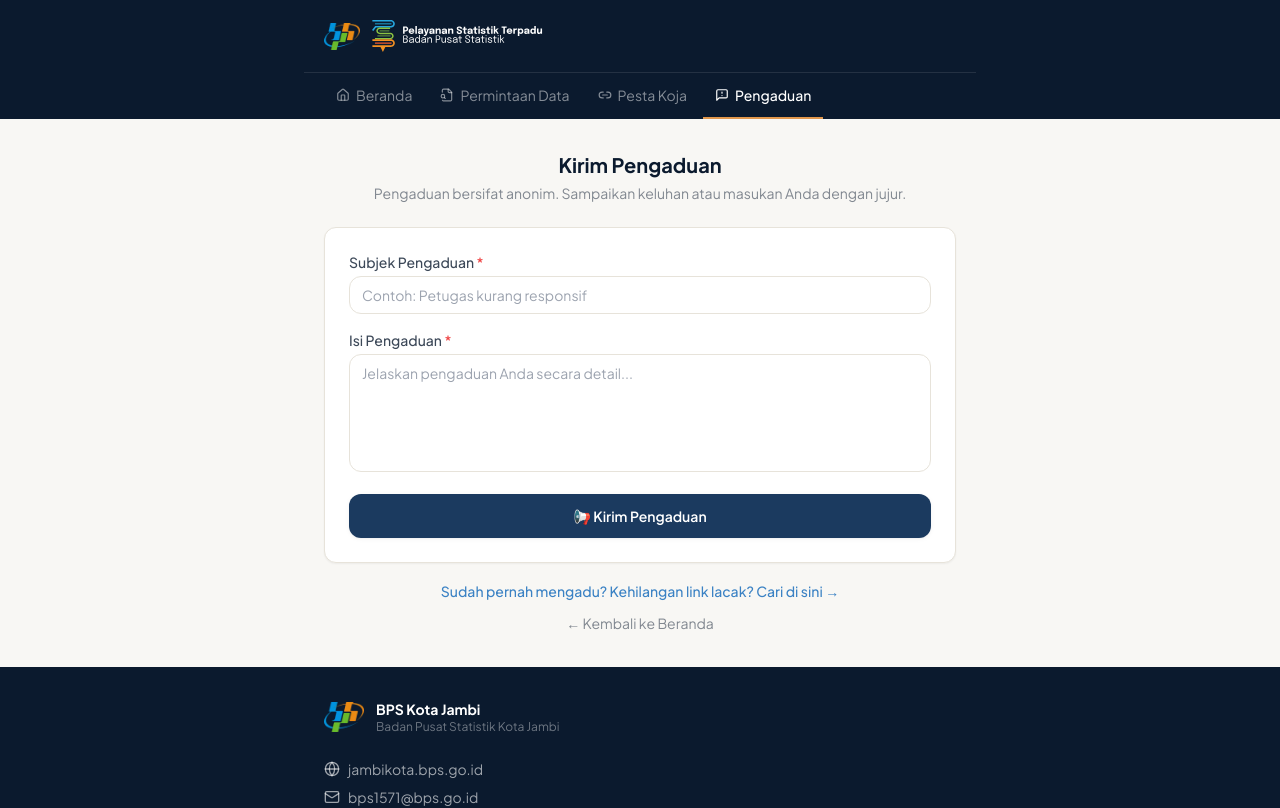
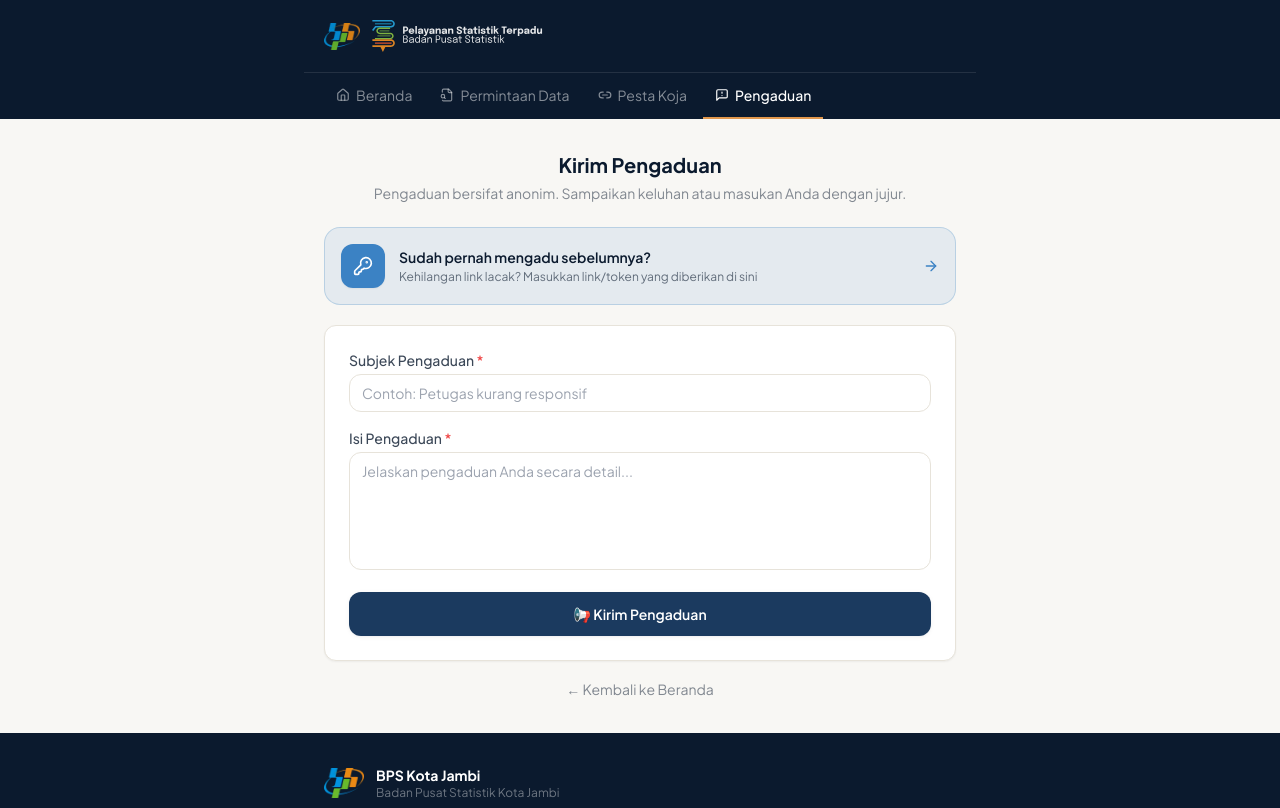
Before and after one commit to thoriqib/simpatik-next, a Next.js app: page /pengaduan in a window 1280 px wide. Shown: the top 808 px of the page. Built offline with nearby package versions, Linux system fonts and the light colour scheme.

Commit message:
fix error pengaduan

```diff
--- a/app/(publik)/pengaduan/page.tsx
+++ b/app/(publik)/pengaduan/page.tsx
@@ -1,6 +1,6 @@
 import { PengaduanForm } from './PengaduanForm';
 import Link from 'next/link';
-import { CheckCircle2 } from 'lucide-react';
+import { CheckCircle2, KeyRound, ArrowRight } from 'lucide-react';
 import { LinkPengaduanCard } from './LinkPengaduanCard';
 
 export default async function PengaduanPage({
@@ -35,19 +35,26 @@ export default async function PengaduanPage({
                 <p className="text-sm text-navy-950/50 mt-1">Pengaduan bersifat anonim. Sampaikan keluhan atau masukan Anda dengan jujur.</p>
             </div>
 
+            <Link
+                href="/pengaduan/cari"
+                className="group flex items-center gap-3.5 bg-azure-500/10 border border-azure-500/25 rounded-2xl px-4 py-4 mb-5 hover:bg-azure-500/15 hover:border-azure-500/40 transition-colors"
+            >
+                <div className="w-11 h-11 rounded-xl bg-azure-500 text-white flex items-center justify-center shrink-0 shadow-sm">
+                    <KeyRound className="w-5 h-5" />
+                </div>
+                <div className="flex-1 min-w-0">
+                    <div className="font-semibold text-navy-950 text-sm">Sudah pernah mengadu sebelumnya?</div>
+                    <div className="text-xs text-navy-950/60 mt-0.5">Kehilangan link lacak? Masukkan link/token yang diberikan di sini</div>
+                </div>
+                <ArrowRight className="w-4 h-4 text-azure-500 group-hover:translate-x-1 transition-transform shrink-0" />
+            </Link>
+
             <div className="bg-white rounded-xl shadow-sm border border-paper-200 p-6">
                 <PengaduanForm />
             </div>
 
-            <div className="mt-4 text-center space-y-2">
-                <div>
-                    <Link href="/pengaduan/cari" className="text-sm text-azure-500 hover:text-navy-700 font-medium transition-colors">
-                        Sudah pernah mengadu? Kehilangan link lacak? Cari di sini →
-                    </Link>
-                </div>
-                <div>
-                    <Link href="/" className="text-sm text-navy-950/50 hover:underline">← Kembali ke Beranda</Link>
-                </div>
+            <div className="mt-4 text-center">
+                <Link href="/" className="text-sm text-navy-950/50 hover:underline">← Kembali ke Beranda</Link>
             </div>
         </>
     );
--- a/app/(publik)/permintaan-data/page.tsx
+++ b/app/(publik)/permintaan-data/page.tsx
@@ -1,5 +1,5 @@
 import Link from 'next/link';
-import { CheckCircle2, Clock, MoonStar, AlertTriangle } from 'lucide-react';
+import { CheckCircle2, Clock, MoonStar, AlertTriangle, Search, ArrowRight } from 'lucide-react';
 import { PermintaanDataForm } from './PermintaanDataForm';
 import { LinkSuksesCard } from './LinkSuksesCard';
 import { ambilJamPelayanan, dalamJamPelayananSekarang } from '@/lib/jam-pelayanan';
@@ -80,14 +80,22 @@ export default async function PermintaanDataPage({
                 </p>
             </div>
 
+            <Link
+                href="/permintaan-data/cari"
+                className="group flex items-center gap-3.5 bg-azure-500/10 border border-azure-500/25 rounded-2xl px-4 py-4 mb-5 hover:bg-azure-500/15 hover:border-azure-500/40 transition-colors"
+            >
+                <div className="w-11 h-11 rounded-xl bg-azure-500 text-white flex items-center justify-center shrink-0 shadow-sm">
+                    <Search className="w-5 h-5" />
+                </div>
+                <div className="flex-1 min-w-0">
+                    <div className="font-semibold text-navy-950 text-sm">Sudah pernah mengajukan sebelumnya?</div>
+                    <div className="text-xs text-navy-950/60 mt-0.5">Lupa link lacak? Cari lewat email & tanggal pengajuan Anda di sini</div>
+                </div>
+                <ArrowRight className="w-4 h-4 text-azure-500 group-hover:translate-x-1 transition-transform shrink-0" />
+            </Link>
+
             <div className="bg-white rounded-2xl shadow-soft border border-paper-200 p-6 sm:p-7">
                 <PermintaanDataForm />
-            </div>
-
-            <div className="mt-4 text-center">
-                <Link href="/permintaan-data/cari" className="text-sm text-azure-500 hover:text-navy-700 font-medium transition-colors">
-                    Sudah pernah mengajukan? Lupa link lacak Anda? Cari di sini →
-                </Link>
             </div>
         </>
     );
--- a/lib/actions/pengaduan.ts
+++ b/lib/actions/pengaduan.ts
@@ -34,7 +34,13 @@ export async function kirimPengaduan(prevState: ActionState, formData: FormData)
         .select('token')
         .single();
 
-    if (error || !inserted) return { error: 'Gagal mengirim pengaduan. Silakan coba lagi.' };
+    if (error || !inserted) {
+        // [DEBUG] Log detail error ke server (terlihat di log Vercel/runtime),
+        // supaya penyebab sebenarnya (misal kolom belum ada karena migration
+        // belum dijalankan) tidak "hilang" jadi pesan generik ke pengguna.
+        console.error('[kirimPengaduan] Gagal insert:', error);
+        return { error: 'Gagal mengirim pengaduan. Silakan coba lagi. Jika masalah berlanjut, hubungi admin.' };
+    }
 
     revalidatePath('/admin/pengaduan');
     redirect(`/pengaduan?token=${inserted.token}`);
```
Also changed, not shown: 1 other file (tests, documents, lock files or other folders).
